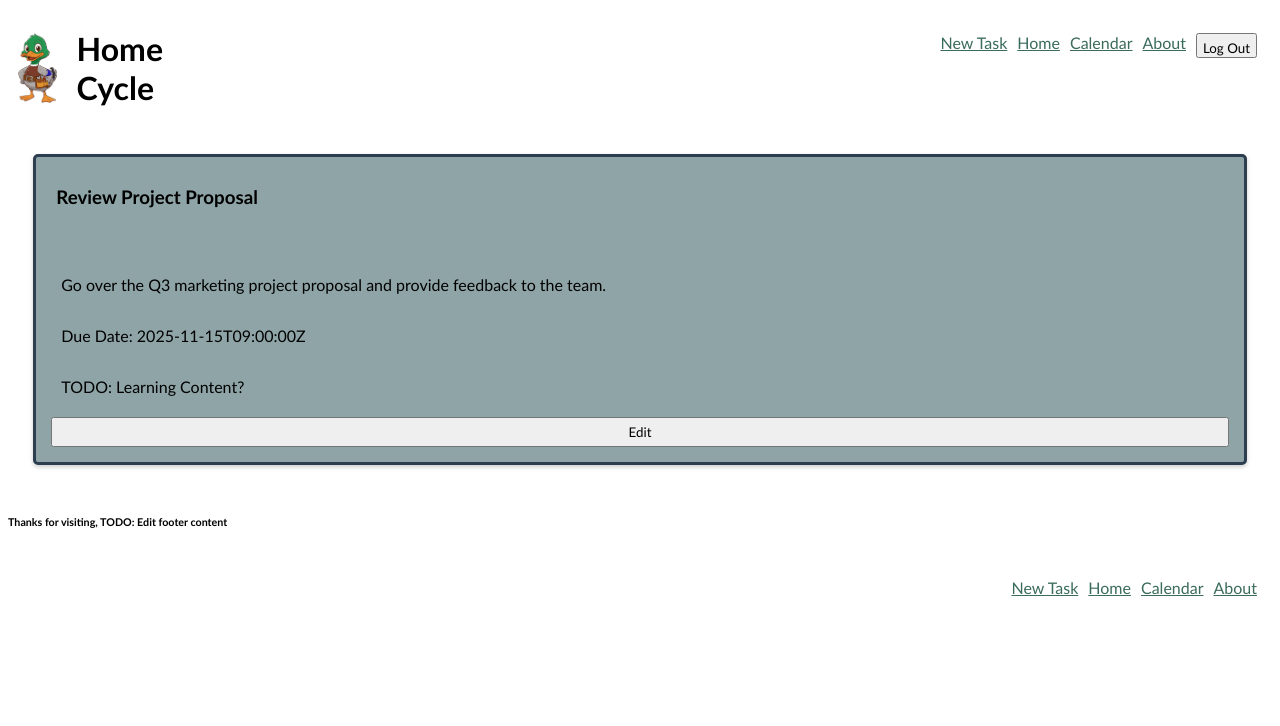
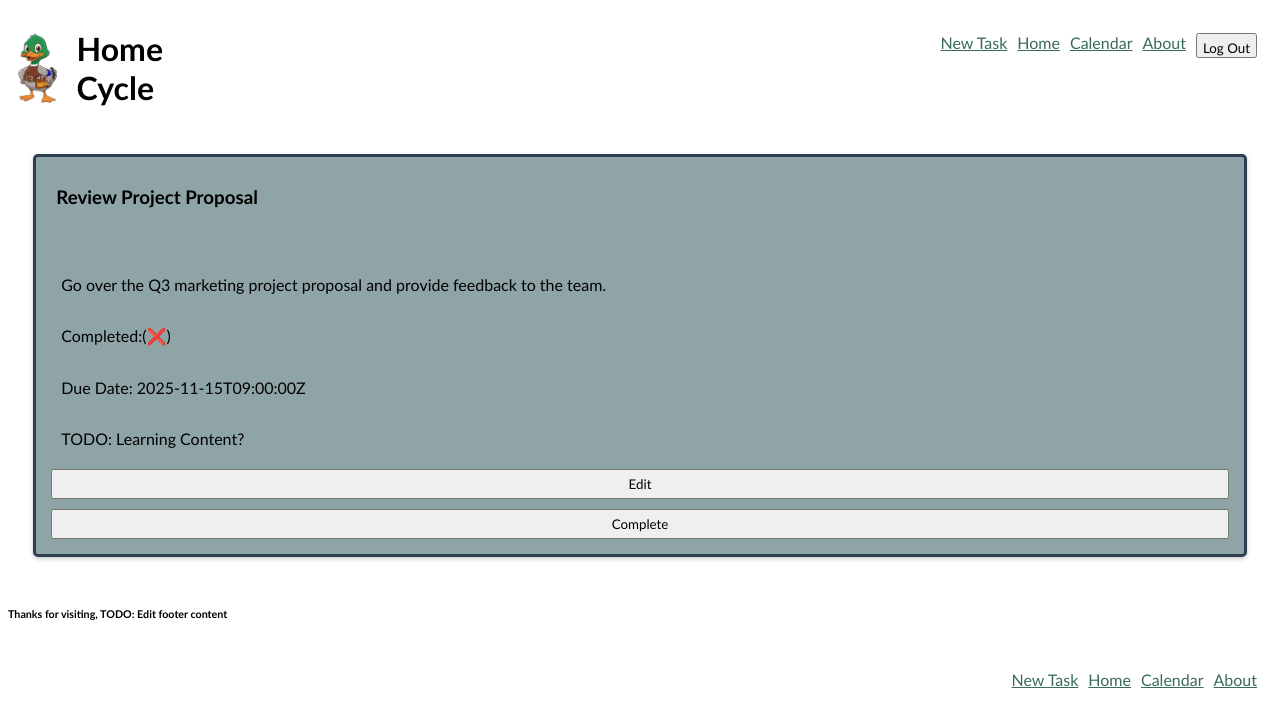
Before and after one commit to capndenney/home-cycle, a React (Vite) app: page /task/1 in a window 1280 px wide. Shown: the top 726 px of the page. Built offline with nearby package versions, Linux system fonts and the light colour scheme.

Commit message:
complete task button and function added

```diff
--- a/src/components/common/TaskCard.jsx
+++ b/src/components/common/TaskCard.jsx
@@ -1,16 +1,21 @@
 import Card from "./Card";
 import Button from "./Button";
+import { useState } from "react";
 
 const TaskCard = ( task ) => {
+
+  const [completeStatus,setCompleteStatus] = useState(task.completed)
 
     return (
       <Card viewType="view" key={`task-${task.taskId}`}>
         <h3>{task.title}</h3>
         <p>{task.taskId}</p>
         <p>{task.description}</p>
+        <p>Completed:({completeStatus ? `\u2705` : `\u274C` })</p>
         <p>Due Date: {task.dueDate}</p>
         <p>TODO: Learning Content?</p>
-        <Button id={`task-${task.taskId}`} label="Edit" />
+        <Button id={`edit-task-${task.taskId}`} label="Edit" />
+        {!completeStatus && <Button id={`complete-task-${task.taskId}`} label="Complete" handleClick={() => setCompleteStatus(true)} />}
       </Card>
     );
 };
--- a/src/components/layout/TasksSection.jsx
+++ b/src/components/layout/TasksSection.jsx
@@ -11,6 +11,7 @@ const TasksSection = () => {
           title={task.title}
           description={task.description}
           dueDate={task.dueDate}
+          completed={task.completed}
         />
       </>
     );
--- a/src/components/pages/ViewTask.jsx
+++ b/src/components/pages/ViewTask.jsx
@@ -20,6 +20,7 @@ const ViewTask = () => {
       title={foundTask.title}
       description={foundTask.description}
       dueDate={foundTask.dueDate}
+      completed={foundTask.completed}
     />
   );
 };
```
